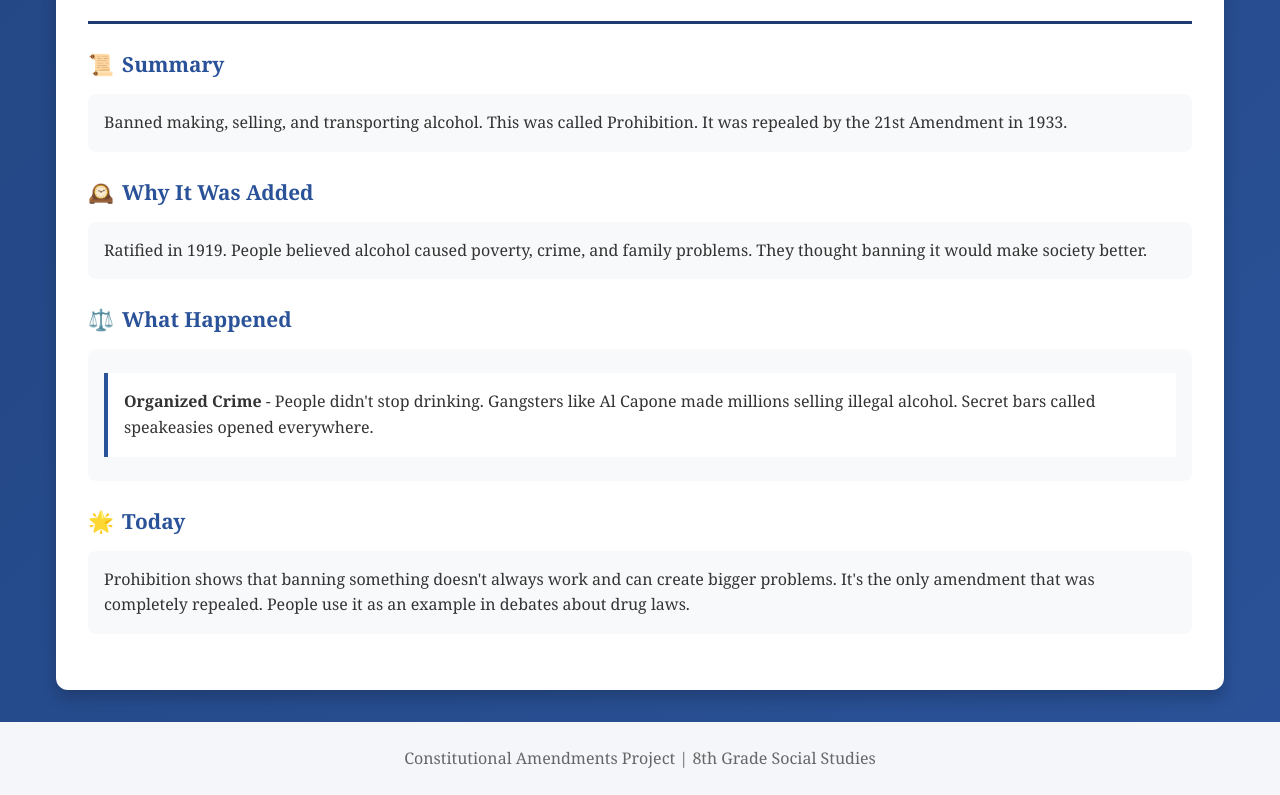
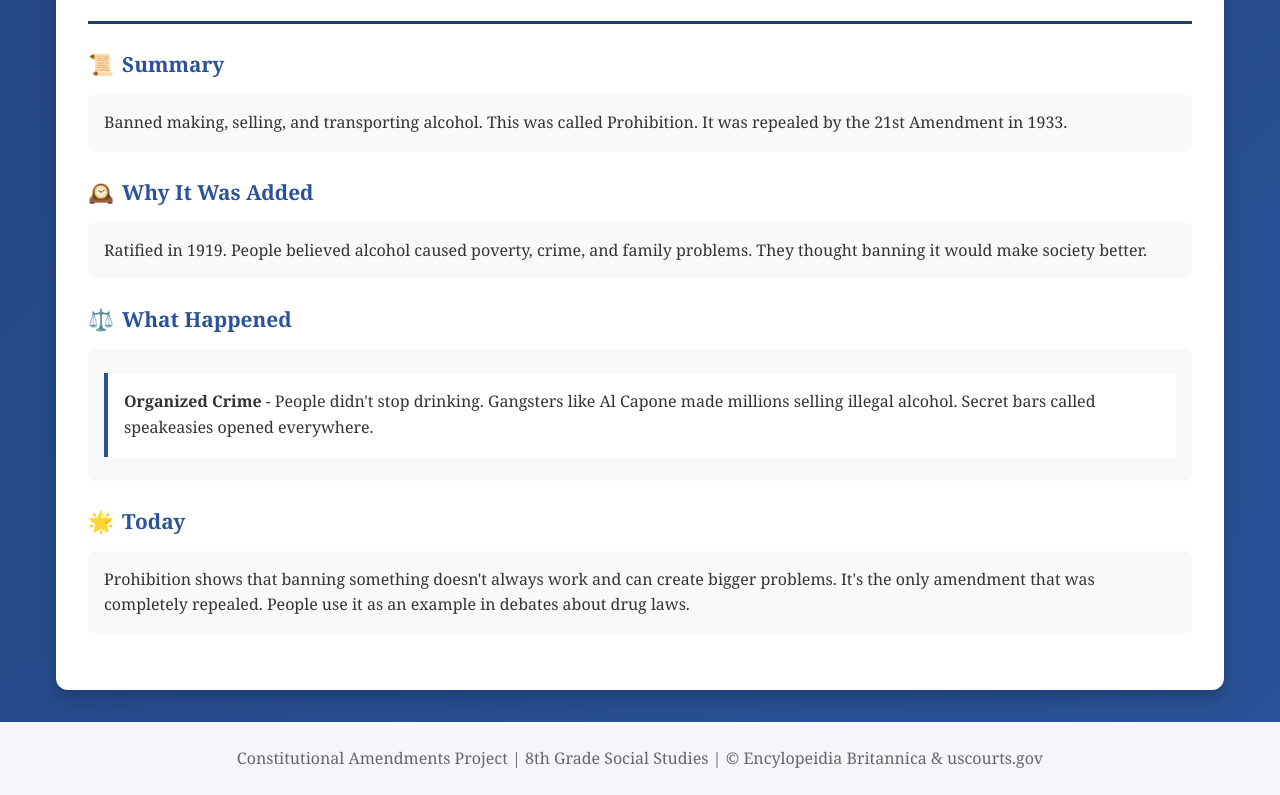
Before and after one commit to shaydensloan-create/US-HIS-Amendments-Project, a plain HTML site: page index.html in a window 1280 px wide. Shown: the part 2073-2868 px from the top of the page. Drawn offline with Linux system fonts and the light colour scheme.

Commit message:
Update index.html

```diff
--- a/index.html
+++ b/index.html
@@ -273,7 +273,7 @@
     </div>
 
     <footer>
-        <p>Constitutional Amendments Project | 8th Grade Social Studies</p>
+        <p>Constitutional Amendments Project | 8th Grade Social Studies | &copy; Encylopeidia Britannica & uscourts.gov</p>
     </footer>
 </body>
 </html>
```
